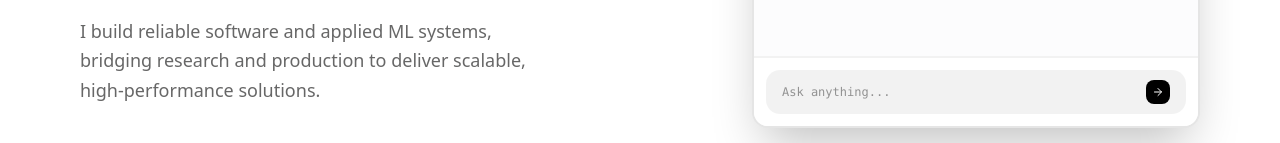
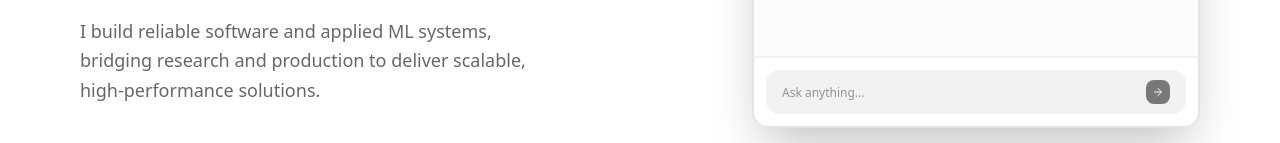
Before and after one commit to zamminhduy123/portfolio, a React (Vite) app: page / in a window 1280 px wide. Shown: the part 446-589 px from the top of the page. Built offline with nearby package versions, Linux system fonts and the light colour scheme; no server answers.

Commit message:
add: retry if connection fail to server

```diff
--- a/src/components/HeroChat.tsx
+++ b/src/components/HeroChat.tsx
@@ -66,7 +66,7 @@ function FloatingElement({ children, delay, duration, y }: { children: React.Rea
 }
 
 export function Hero() {
-  const { messages, input, setInput, sendMessage, agentState, statusText, processHistory, isFlowing } = useAgentChat();
+  const { messages, input, setInput, sendMessage, retryConnection, agentState, statusText, processHistory, isFlowing } = useAgentChat();
   const messagesEndRef = useRef<HTMLDivElement | null>(null);
 
   useEffect(() => {
@@ -390,22 +390,41 @@ export function Hero() {
               </div>
 
               <div className="p-3 border-t-2 border-black/5 bg-white z-10">
-                <div className="bg-black/5 rounded-xl px-4 py-2 flex items-center justify-between text-black/40 text-sm font-mono focus-within:ring-1 focus-within:ring-black/10 transition-shadow">
+                <div className={`rounded-xl px-4 py-2 flex items-center justify-between transition-all ${
+                  agentState === "offline"
+                    ? "bg-red-50 border border-red-200"
+                    : "bg-black/5 focus-within:ring-1 focus-within:ring-black/10"
+                }`}>
                   <input
                     value={input}
                     onChange={(e) => setInput(e.target.value)}
+                    disabled={agentState === "offline"}
                     onKeyDown={(e) => {
                       if (e.key === "Enter" && !e.shiftKey) {
                         e.preventDefault();
                         sendMessage();
                       }
                     }}
-                    placeholder="Ask anything..."
-                    className="flex-1 bg-transparent text-black outline-none placeholder:text-black/40 h-7 text-xs"
+                    placeholder={agentState === "offline" ? "Chat disconnected..." : "Ask anything..."}
+                    className="flex-1 bg-transparent text-black outline-none placeholder:text-black/40 h-7 text-xs disabled:cursor-not-allowed"
                   />
-                  <button onClick={sendMessage} className="bg-black text-white rounded-md p-1.5 hover:bg-black/80 transition-colors ml-2 shrink-0">
-                    <ArrowRight className="w-3 h-3" />
-                  </button>
+                  {agentState === "offline" ? (
+                    <button
+                      onClick={retryConnection}
+                      className="flex items-center gap-1.5 px-3 py-1 bg-red-500 text-white text-[10px] font-bold uppercase tracking-wider rounded-lg hover:bg-red-600 transition-colors"
+                    >
+                      <Sparkles className="w-3 h-3" />
+                      Retry
+                    </button>
+                  ) : (
+                    <button
+                      onClick={sendMessage}
+                      disabled={!input.trim()}
+                      className="bg-black text-white rounded-md p-1.5 hover:bg-black/80 transition-colors ml-2 shrink-0 disabled:opacity-50 disabled:cursor-not-allowed"
+                    >
+                      <ArrowRight className="w-3 h-3" />
+                    </button>
+                  )}
                 </div>
               </div>
             </motion.div>
--- a/src/hooks/useAgentChat.ts
+++ b/src/hooks/useAgentChat.ts
@@ -43,8 +43,9 @@ export function useAgentChat() {
   const processHistoryRef = useRef<string[]>([]);
 
   const connect = useCallback(() => {
-    if (wsRef.current && wsRef.current.readyState <= WebSocket.OPEN) return;
+    if (wsRef.current && (wsRef.current.readyState === WebSocket.OPEN || wsRef.current.readyState === WebSocket.CONNECTING)) return;
 
+    try {
       const ws = new WebSocket(WS_URL);
       wsRef.current = ws;
 
@@ -97,22 +98,40 @@ export function useAgentChat() {
       ws.onerror = () => {
         setAgentState("offline");
         setStatusText("Backend offline");
+        wsRef.current = null;
       };
 
-    ws.onclose = () => {
+      ws.onclose = (event) => {
+        if (!event.wasClean) {
           setAgentState("offline");
-      setStatusText("Backend disconnected");
+          setStatusText("Connection lost");
+        }
+        wsRef.current = null;
       };
+    } catch (err) {
+      setAgentState("offline");
+      setStatusText("Failed to initialize connection");
+    }
   }, []);
 
   useEffect(() => {
     connect();
-    return () => wsRef.current?.close();
+    return () => {
+      if (wsRef.current) {
+        wsRef.current.close();
+      }
+    };
+  }, [connect]);
+
+  const retryConnection = useCallback(() => {
+    setAgentState("processing");
+    setStatusText("Retrying connection...");
+    connect();
   }, [connect]);
 
   const sendMessage = useCallback(() => {
     const trimmed = input.trim();
-    if (!trimmed) return;
+    if (!trimmed || agentState === "offline") return;
 
     setMessages((prev) => [...prev, { role: "user", content: trimmed }]);
   processHistoryRef.current = [];
@@ -148,6 +167,7 @@ export function useAgentChat() {
     input,
     setInput,
     sendMessage,
+    retryConnection,
     agentState,
     statusText,
     processHistory,
```
Lines whose indentation alone changed are shown as unchanged.
